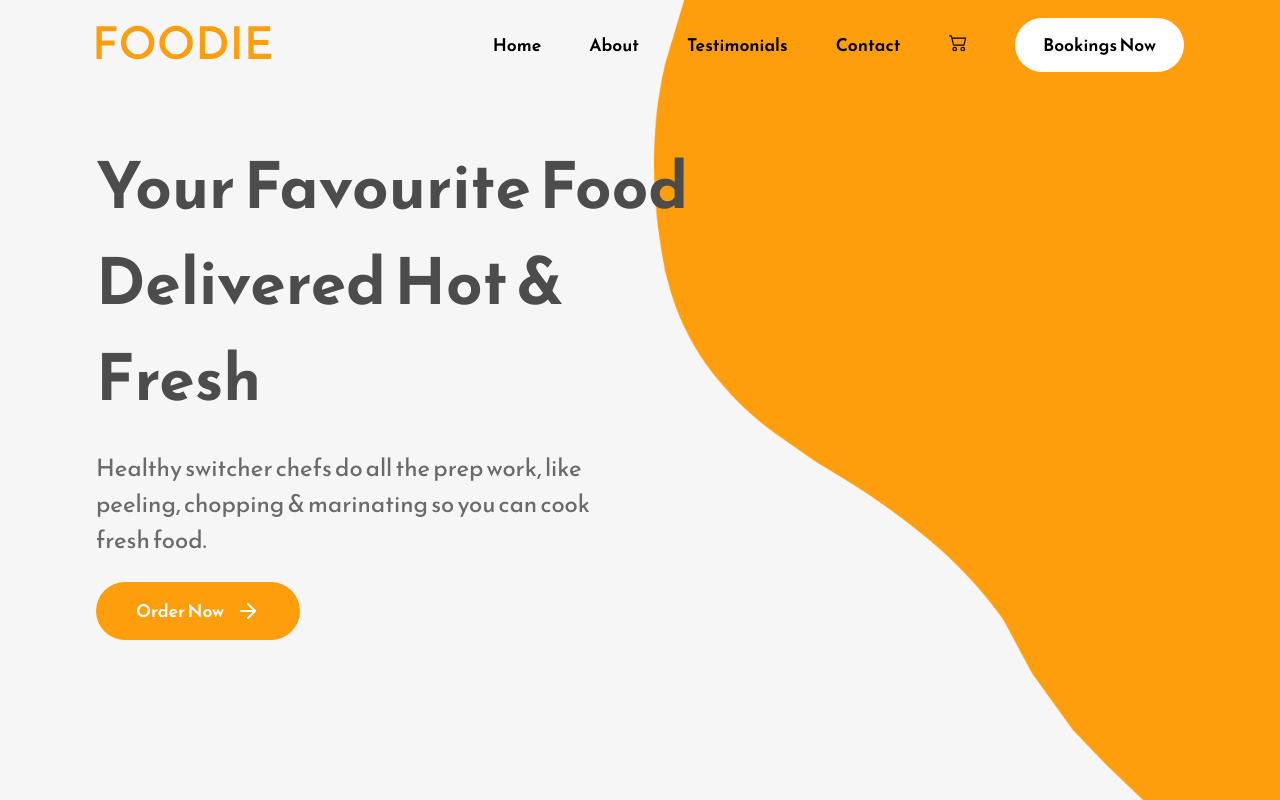
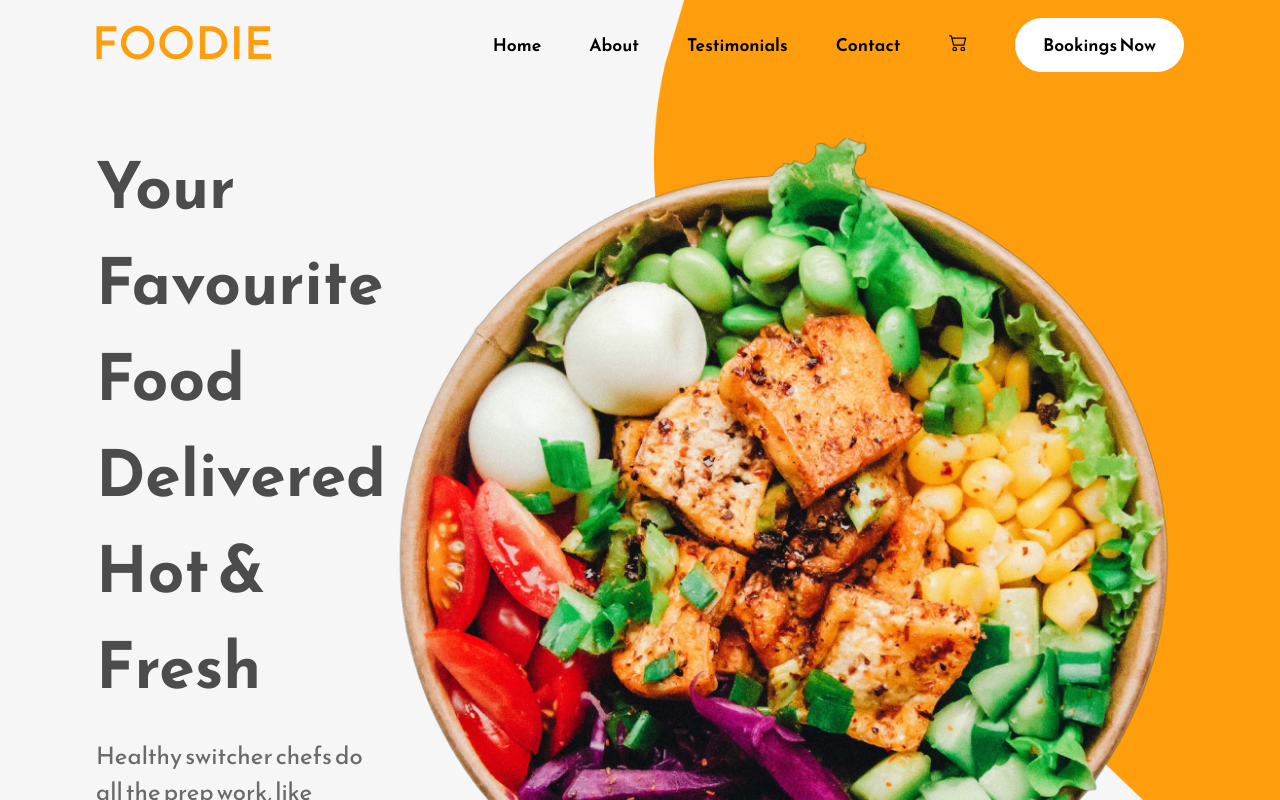
Before and after one commit to jDo0/landing-page-site-practice, a React (Create React App) app: page / in a window 1280 px wide. Shown: the top 800 px of the page. Built offline with nearby package versions, Linux system fonts and the light colour scheme.

Commit message:
Add main home page image and JSX

```diff
--- a/src/Components/Home.js
+++ b/src/Components/Home.js
@@ -17,12 +17,17 @@ const Home = () => {
               Your Favourite Food Delivered Hot & Fresh
             </h1>
             <p className="primary-text">
-              Healthy switcher chefs do all the prep work, like peeling, chopping & marinating so you can cook fresh food.
+              Healthy switcher chefs do all the prep work, like peeling, chopping
+              & marinating so you can cook fresh food.
             </p>
             <button className="secondary-button">
               Order Now <FiArrowRight />
             </button>
           </div>
+          <div className="home-image-container">
+            <img src={BannerImage} alt="Example image of a prepared meal" />
+          </div>
+
         </div>
     </div>
   )
```
